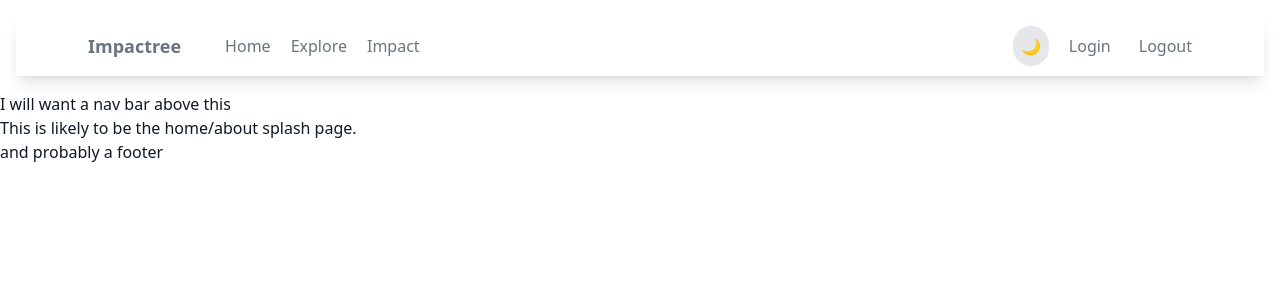
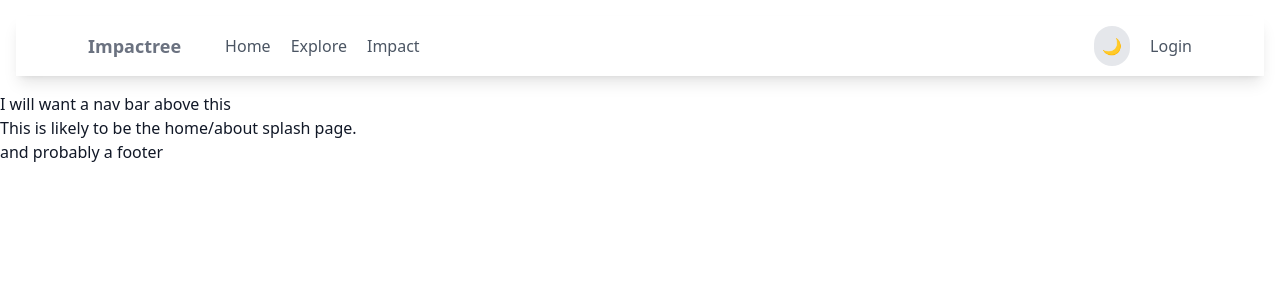
Before and after one commit to MichaelGalo/Impactree, a Next.js app: page / in a window 1280 px wide. Shown: the top 300 px of the page. Built offline with nearby package versions, Linux system fonts and the light colour scheme.

Commit message:
added conditional rendering of navbar elements

```diff
--- a/src/components/Navbar.tsx
+++ b/src/components/Navbar.tsx
@@ -1,10 +1,36 @@
 'use client';
 
-import React from 'react';
+import React, { useEffect, useState } from 'react';
 import Link from 'next/link';
 import { ThemeToggle } from './ThemeToggle';
+import { useRouter } from 'next/navigation';
 
 export const Navbar: React.FC = () => {
+  const [isAuthenticated, setIsAuthenticated] = useState(false);
+  const router = useRouter();
+
+  useEffect(() => {
+    const token = localStorage.getItem('token');
+    setIsAuthenticated(!!token);
+  }, []);
+
+  const handleLogout = () => {
+    localStorage.removeItem('token');
+    setIsAuthenticated(false);
+    router.push('/login');
+  };
+
+  const NavLink: React.FC<{ href: string; children: React.ReactNode }> = ({ href, children }) => {
+    if (!isAuthenticated && href !== '/' && href !== '/login') {
+      href = '/login';
+    }
+    return (
+      <Link href={href} className="py-4 px-2 text-gray-600 dark:text-gray-100 hover:text-green-500 transition duration-300">
+        {children}
+      </Link>
+    );
+  };
+
   return (
     <nav className="bg-white dark:bg-gray-800 shadow-lg">
       <div className="max-w-6xl mx-auto px-4">
@@ -16,15 +42,20 @@ export const Navbar: React.FC = () => {
               </Link>
             </div>
             <div className="hidden md:flex items-center space-x-1">
-              <Link href="/" className="py-4 px-2 text-gray-500 dark:text-gray-100 hover:text-green-500 transition duration-300">Home</Link>
-              <Link href="/explore" className="py-4 px-2 text-gray-500 dark:text-gray-100 hover:text-green-500 transition duration-300">Explore</Link>
-              <Link href="/impact" className="py-4 px-2 text-gray-500 dark:text-gray-100 hover:text-green-500 transition duration-300">Impact</Link>
+              <NavLink href="/">Home</NavLink>
+              <NavLink href="/explore">Explore</NavLink>
+              <NavLink href="/impact">Impact</NavLink>
             </div>
           </div>
           <div className="flex items-center space-x-3">
             <ThemeToggle />
-            <Link href="/login" className="py-4 px-2 text-gray-500 dark:text-gray-100 hover:text-green-500 transition duration-300">Login</Link>
-            <Link href="/logout" className="py-4 px-2 text-gray-500 dark:text-gray-100 hover:text-green-500 transition duration-300">Logout</Link>
+            {isAuthenticated ? (
+              <button onClick={handleLogout} className="py-4 px-2 text-gray-500 dark:text-gray-100 hover:text-green-500 transition duration-300">
+                Logout
+              </button>
+            ) : (
+              <NavLink href="/login">Login</NavLink>
+            )}
           </div>
         </div>
       </div>
```
